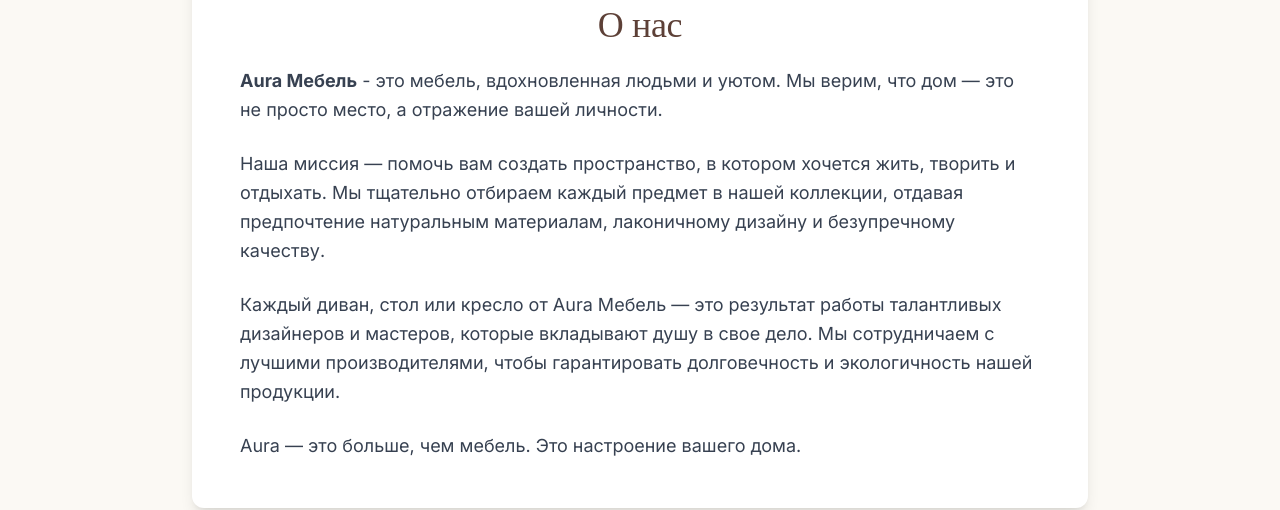
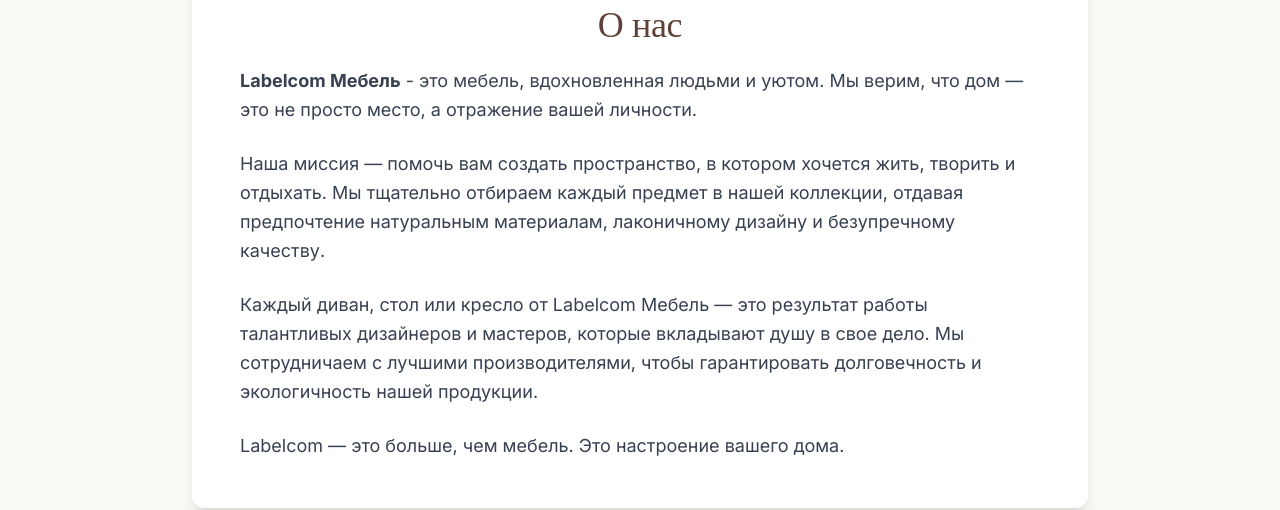
Before and after one commit to Rustam260287/aura-mebel, a Next.js app: page /about in a window 1280 px wide. Shown: the part 174-684 px from the top of the page. Built offline with nearby package versions, Linux system fonts and the light colour scheme; no server answers.

Commit message:
fix(content): 🔄 Finalize rebranding and restore security rules

```diff
--- a/components/About.tsx
+++ b/components/About.tsx
@@ -1,3 +1,4 @@
+
 import React, { memo } from 'react';
 
 export const About: React.FC = memo(() => {
@@ -7,16 +8,16 @@
         <h1 className="text-4xl font-serif text-brand-brown mb-6 text-center">О нас</h1>
         <div className="space-y-6 text-lg text-brand-charcoal leading-relaxed">
           <p>
-            <strong>Aura Мебель</strong> - это мебель, вдохновленная людьми и уютом. Мы верим, что дом — это не просто место, а отражение вашей личности.
+            <strong>Labelcom Мебель</strong> - это мебель, вдохновленная людьми и уютом. Мы верим, что дом — это не просто место, а отражение вашей личности.
           </p>
           <p>
             Наша миссия — помочь вам создать пространство, в котором хочется жить, творить и отдыхать. Мы тщательно отбираем каждый предмет в нашей коллекции, отдавая предпочтение натуральным материалам, лаконичному дизайну и безупречному качеству.
           </p>
           <p>
-            Каждый диван, стол или кресло от Aura Мебель — это результат работы талантливых дизайнеров и мастеров, которые вкладывают душу в свое дело. Мы сотрудничаем с лучшими производителями, чтобы гарантировать долговечность и экологичность нашей продукции.
+            Каждый диван, стол или кресло от Labelcom Мебель — это результат работы талантливых дизайнеров и мастеров, которые вкладывают душу в свое дело. Мы сотрудничаем с лучшими производителями, чтобы гарантировать долговечность и экологичность нашей продукции.
           </p>
           <p>
-            Aura — это больше, чем мебель. Это настроение вашего дома.
+            Labelcom — это больше, чем мебель. Это настроение вашего дома.
           </p>
         </div>
       </div>
```
Also changed, not shown: 1 other file (tests, documents, lock files or other folders).
